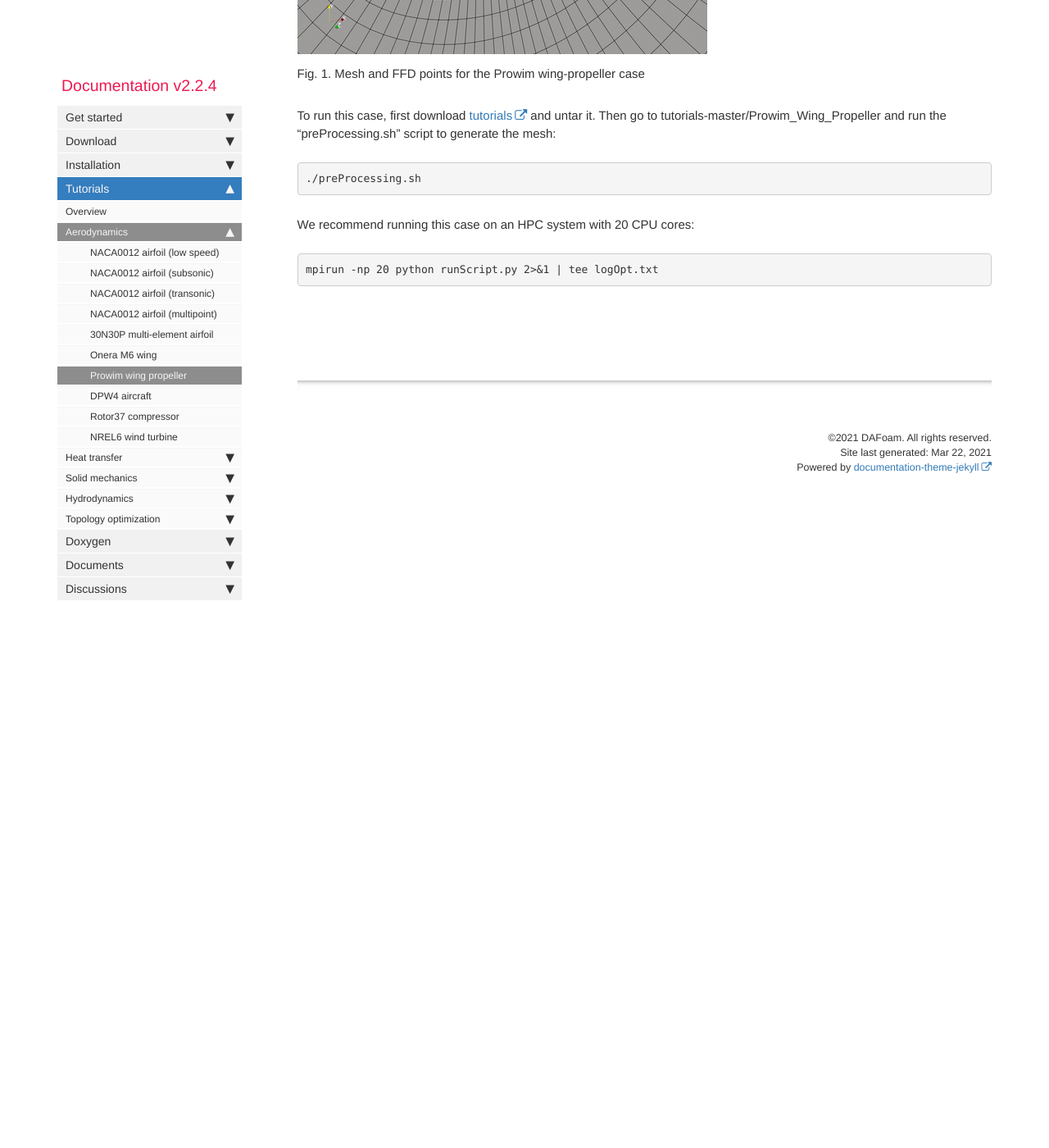
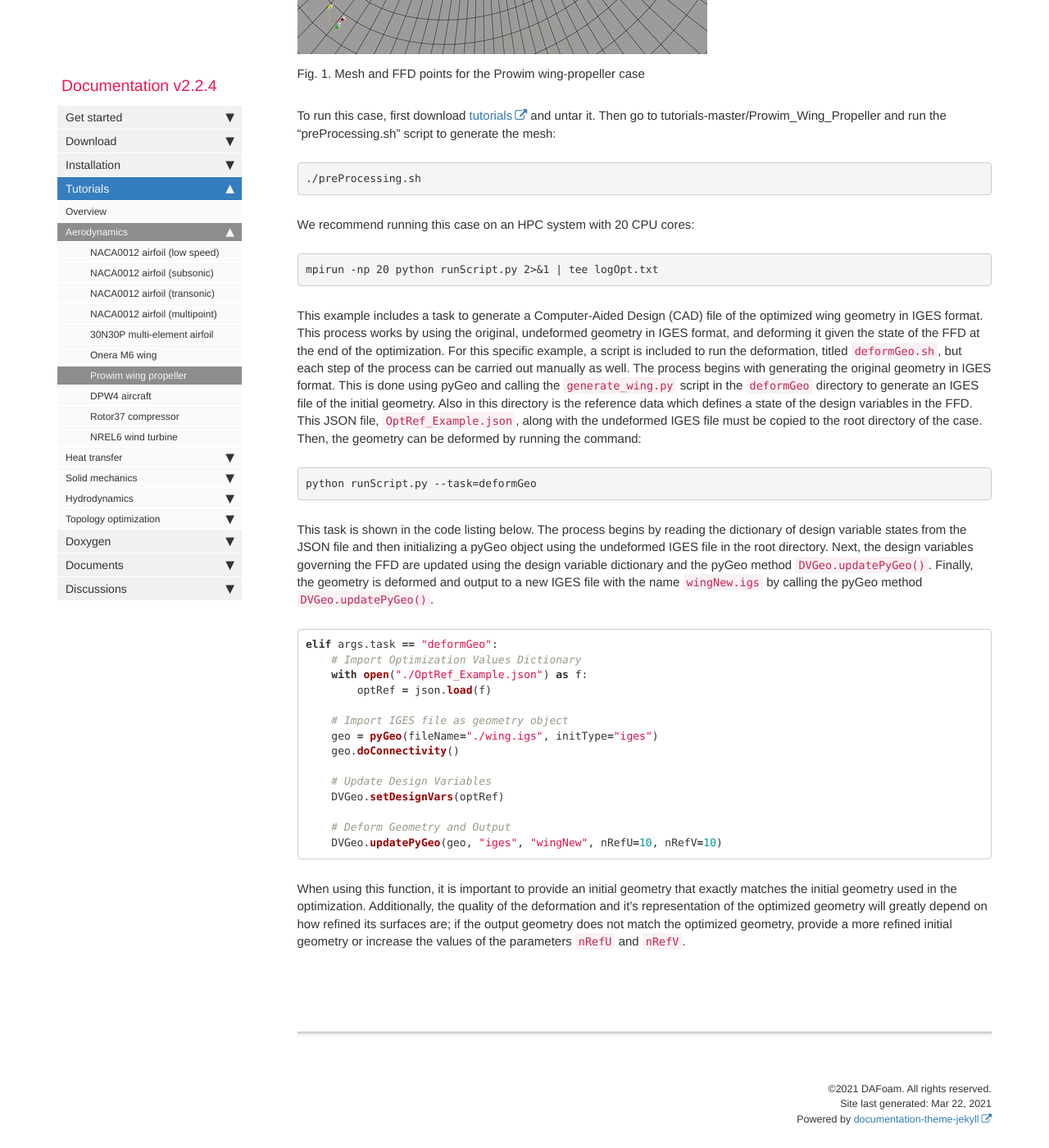
Before and after one commit to DAFoam/DAFoam.github.io, a Jekyll site: the page built from pages/mydoc/mydoc_tutorials_aero_prowim_wing.md, in a window 1280 px wide and 1400 px high, scrolled down 798 px. Shown: the whole window at 82% size. Built offline with Jekyll 4.4.1, drawn with Linux system fonts in a browser that asks for light colours; comment, search, counter and statistics services are not loaded.

Commit message:
Added description for deformGeo in Prowim Wing tutorial.

````diff
--- a/pages/mydoc/mydoc_tutorials_aero_prowim_wing.md
+++ b/pages/mydoc/mydoc_tutorials_aero_prowim_wing.md
@@ -41,4 +41,42 @@ We recommend running this case on an HPC system with 20 CPU cores:
 mpirun -np 20 python runScript.py 2>&1 | tee logOpt.txt
 </pre>
 
+This example includes a task to generate a Computer-Aided Design (CAD) file of the optimized wing geometry in IGES format.
+This process works by using the original, undeformed geometry in IGES format, and deforming it given the state of the FFD at the end of the optimization.
+For this specific example, a script is included to run the deformation, titled `deformGeo.sh`, but each step of the process can be carried out manually as well.
+The process begins with generating the original geometry in IGES format.
+This is done using pyGeo and calling the `generate_wing.py` script in the `deformGeo` directory to generate an IGES file of the initial geometry.
+Also in this directory is the reference data which defines a state of the design variables in the FFD.
+This JSON file, `OptRef_Example.json`, along with the undeformed IGES file must be copied to the root directory of the case.
+Then, the geometry can be deformed by running the command:
+
+<pre>
+python runScript.py --task=deformGeo
+</pre>
+
+This task is shown in the code listing below.
+The process begins by reading the dictionary of design variable states from the JSON file and then initializing a pyGeo object using the undeformed IGES file in the root directory.
+Next, the design variables governing the FFD are updated using the design variable dictionary and the pyGeo method `DVGeo.updatePyGeo()`.
+Finally, the geometry is deformed and output to a new IGES file with the name `wingNew.igs` by calling the pyGeo method `DVGeo.updatePyGeo()`.
+
+```python
+elif args.task == "deformGeo":
+    # Import Optimization Values Dictionary
+    with open("./OptRef_Example.json") as f:
+        optRef = json.load(f)
+
+    # Import IGES file as geometry object
+    geo = pyGeo(fileName="./wing.igs", initType="iges")
+    geo.doConnectivity()
+
+    # Update Design Variables
+    DVGeo.setDesignVars(optRef)
+
+    # Deform Geometry and Output
+    DVGeo.updatePyGeo(geo, "iges", "wingNew", nRefU=10, nRefV=10)
+```
+
+When using this function, it is important to provide an initial geometry that exactly matches the initial geometry used in the optimization.
+Additionally, the quality of the deformation and it's representation of the optimized geometry will greatly depend on how refined its surfaces are; if the output geometry does not match the optimized geometry, provide a more refined initial geometry or increase the values of the parameters `nRefU` and `nRefV`.
+
 {% include links.html %}
````
